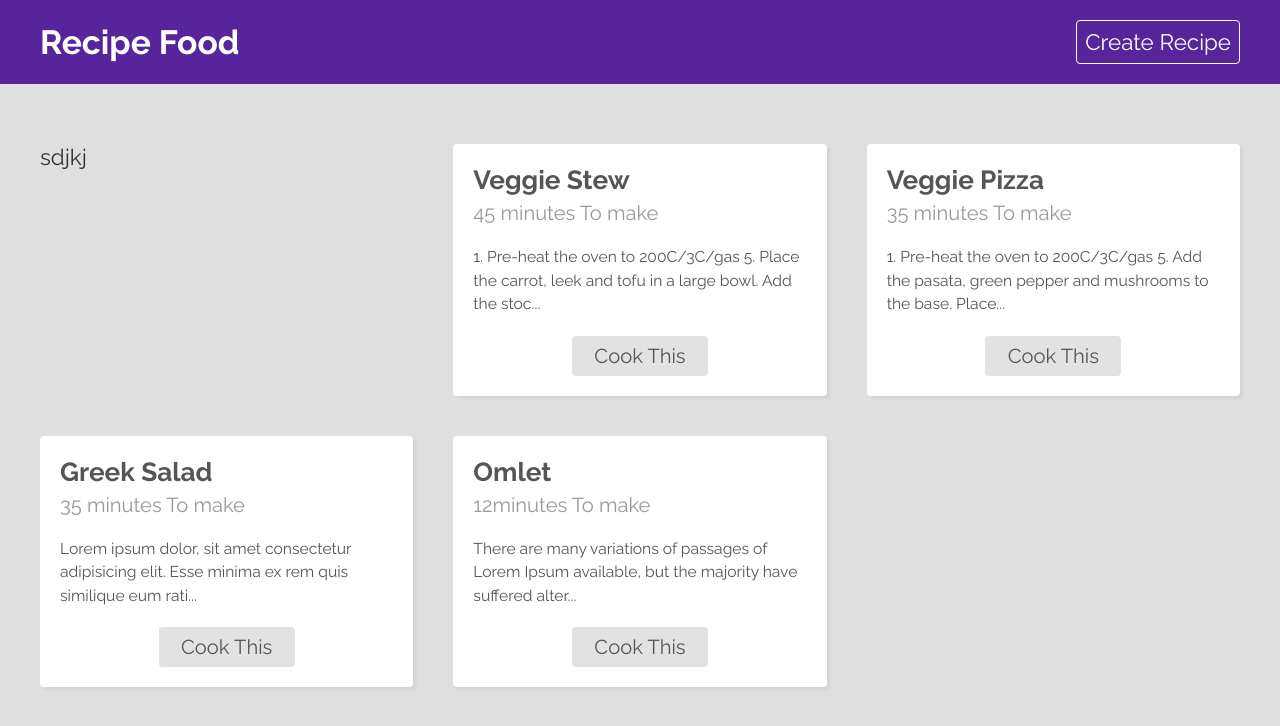
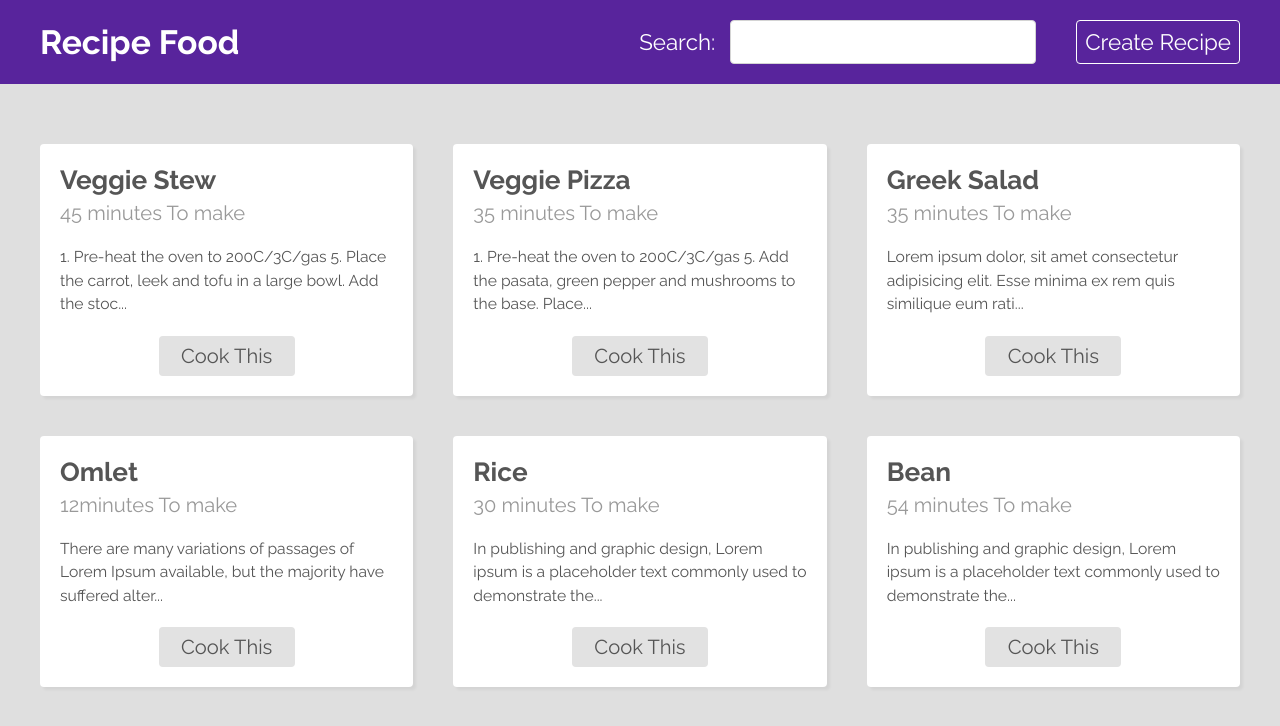
Before and after one commit to naimatullahRezaee/React-recipe-project, a React (Create React App) app: page / in a window 1280 px wide. Shown: the top 726 px of the page. Built offline with nearby package versions, Linux system fonts and the light colour scheme; data requests are answered from the project's data file.

Commit message:
search layout created

```diff
--- a/data/db.json
+++ b/data/db.json
@@ -3,7 +3,12 @@
     {
       "id": "1",
       "title": "Veggie Stew",
-      "ingredients": ["1 Carrot", "1 Leek", "200g Tofu", "300ml Veg stock"],
+      "ingredients": [
+        "1 Carrot",
+        "1 Leek",
+        "200g Tofu",
+        "300ml Veg stock"
+      ],
       "method": "1. Pre-heat the oven to 200C/3C/gas 5. Place the carrot, leek and tofu in a large bowl. Add the stock and mix well. 2. Add the rest of the ingredients and mix well. 3. Place the mixture in a large bowl and cover with a lid. 4. Place the lid on the oven and cook for 40 minutes. 5. Serve with a slaw of your choice",
       "cookingTime": "45 minutes"
     },
@@ -34,10 +39,36 @@
     },
     {
       "title": "Omlet",
-      "ingredients": ["eggs", "oil", "tomato"],
+      "ingredients": [
+        "eggs",
+        "oil",
+        "tomato"
+      ],
       "method": "There are many variations of passages of Lorem Ipsum available, but the majority have suffered alteration in some form, by injected humour, or randomised words which don't look even slightly believable.",
       "cookingTime": "12minutes",
       "id": "LU7gi2h"
+    },
+    {
+      "title": "Rice ",
+      "ingredients": [
+        "materials",
+        "oil",
+        "salt"
+      ],
+      "method": "In publishing and graphic design, Lorem ipsum is a placeholder text commonly used to demonstrate the visual form of a document or a typeface without relying on meaningful content. Lorem ipsum may be used as a placeholder before final copy is available.",
+      "cookingTime": "30 minutes",
+      "id": "KHR6v_H"
+    },
+    {
+      "title": "Bean",
+      "ingredients": [
+        "oil",
+        "salrt",
+        "tomato"
+      ],
+      "method": "In publishing and graphic design, Lorem ipsum is a placeholder text commonly used to demonstrate the visual form of a document or a typeface without relying on meaningful content. Lorem ipsum may be used as a placeholder before final copy is available.",
+      "cookingTime": "54 minutes",
+      "id": "SBzUDyS"
     }
   ]
 }
--- a/src/components/Navbar.js
+++ b/src/components/Navbar.js
@@ -1,5 +1,6 @@
 import { Link } from "react-router-dom";
 import "./Navbar.css";
+import SearchBar from "./SearchBar";
 export default function Navbar() {
   return (
     <div className="navbar">
@@ -7,6 +8,7 @@ export default function Navbar() {
         <Link to="/" className="brand">
           <h1>Recipe Food</h1>
         </Link>
+        <SearchBar />
         <Link to="/create">Create Recipe</Link>
       </nav>
     </div>
--- a/src/components/RecipeList.js
+++ b/src/components/RecipeList.js
@@ -5,11 +5,10 @@ import "./RecipeList.css";
 export default function RecipeList({ recipes }) {
   return (
     <div className="recipe-list">
-      sdjkj
       {recipes.map((recipe) => (
         <div key={recipe.id} className="card">
           <h3>{recipe.title}</h3>
-          <p> {recipe.cookingTime} To make</p>
+          <p>{recipe.cookingTime} To make</p>
           <div>{recipe.method.substring(0, 100)}...</div>
           <Link to={`/recipe/${recipe.id}`}>Cook This</Link>
         </div>
--- /dev/null
+++ b/src/components/SearchBar.css
@@ -0,0 +1,8 @@
+.searchbar form {
+  display: flex;
+  align-items: center;
+}
+
+.searchbar input {
+  margin-left: 15px;
+}
--- /dev/null
+++ b/src/components/SearchBar.js
@@ -0,0 +1,26 @@
+import { useState } from "react";
+import "./SearchBar.css";
+import { useNavigate } from "react-router-dom";
+
+export default function SearchBar() {
+  const { term, setTerm } = useState("");
+  const navigate = useNavigate();
+
+  const handleSubmit = (e) => {
+    e.preventDefault();
+    navigate(`/search?q=${term}`);
+  };
+  return (
+    <div className="searchbar">
+      <form onSubmit={handleSubmit}>
+        <label htmlFor="search">Search:</label>
+        <input
+          id="search"
+          type="text"
+          onChange={(e) => setTerm(e.target.value)}
+          required
+        />
+      </form>
+    </div>
+  );
+}
--- a/src/pages/Create/Create.js
+++ b/src/pages/Create/Create.js
@@ -1,6 +1,7 @@
-import React, { useState } from "react";
+import React, { useEffect, useState } from "react";
 import "./Create.css";
 import { UseFetch } from "../../hooks/UseFetch";
+import { useNavigate } from "react-router-dom";
 
 export default function Create() {
   const [title, setTitle] = useState("");
@@ -14,13 +15,15 @@ export default function Create() {
     "POST"
   );
 
+  const navigate = useNavigate();
+
   const handleSubmit = (e) => {
     e.preventDefault();
     postData({
       title,
       ingredients,
       method,
-      cookingTime: cookingTime + "minutes",
+      cookingTime: cookingTime + " minutes",
     });
   };
 
@@ -31,6 +34,13 @@ export default function Create() {
     }
     setNewIngredient("");
   };
+
+  useEffect(() => {
+    if (data) {
+      navigate("/");
+    }
+  }, [data]);
+
   return (
     <div className="create">
       <h2 className="page-title">Add New Recipe</h2>
```
